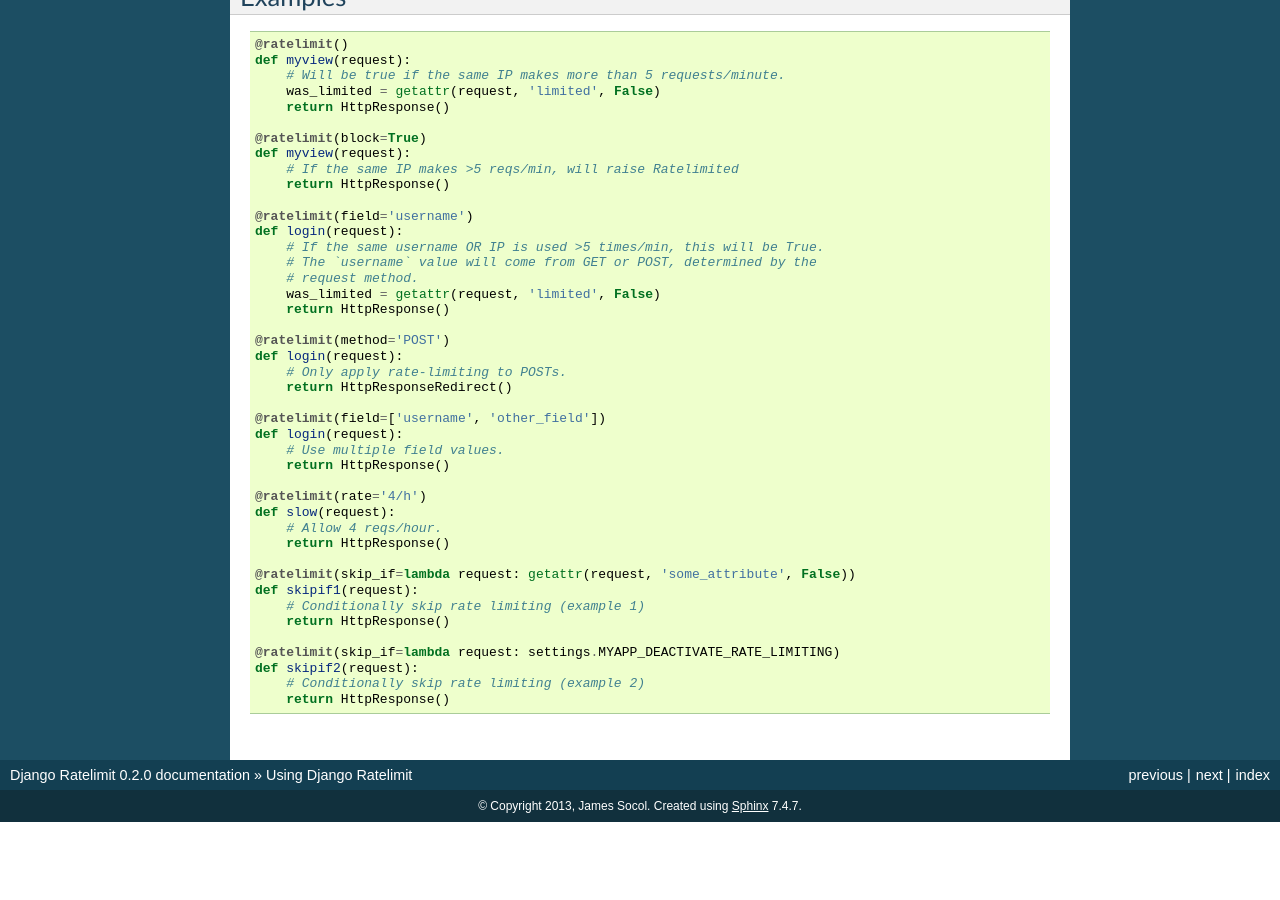
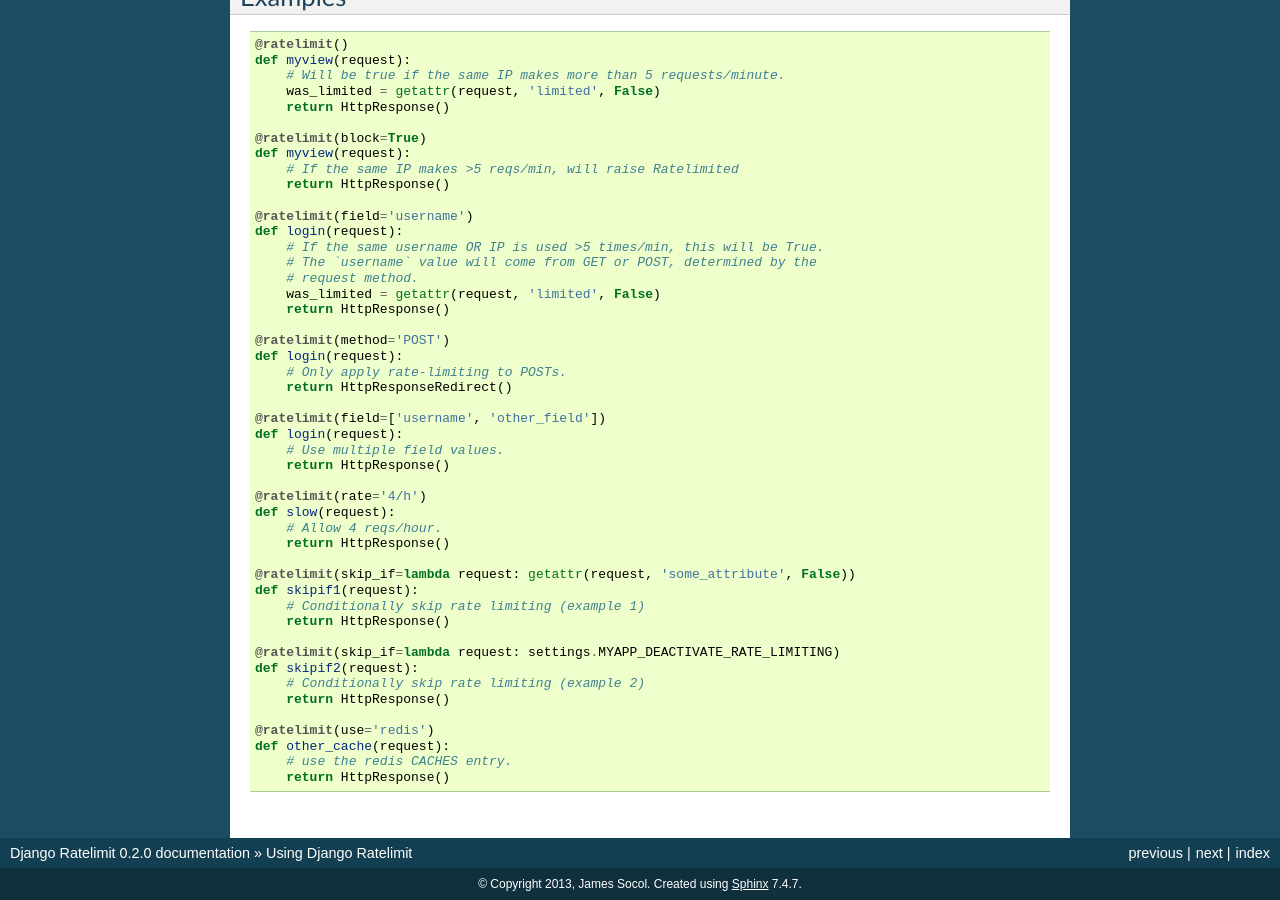
Before and after one commit to jsocol/django-ratelimit, a Sphinx documentation site: the page built from docs/usage.rst, in a window 1280 px wide and 900 px high, scrolled down 931 px. Built offline with Sphinx 7.4.7, drawn with Linux system fonts in a browser that asks for light colours; before the commit the page ends 1753 px from its top, so only the background shows below that.

Commit message:
example for use=

```diff
--- a/docs/usage.rst
+++ b/docs/usage.rst
@@ -97,3 +97,8 @@ Examples
     def skipif2(request):
         # Conditionally skip rate limiting (example 2)
         return HttpResponse()
+
+    @ratelimit(use='redis')
+    def other_cache(request):
+        # use the redis CACHES entry.
+        return HttpResponse()
```
